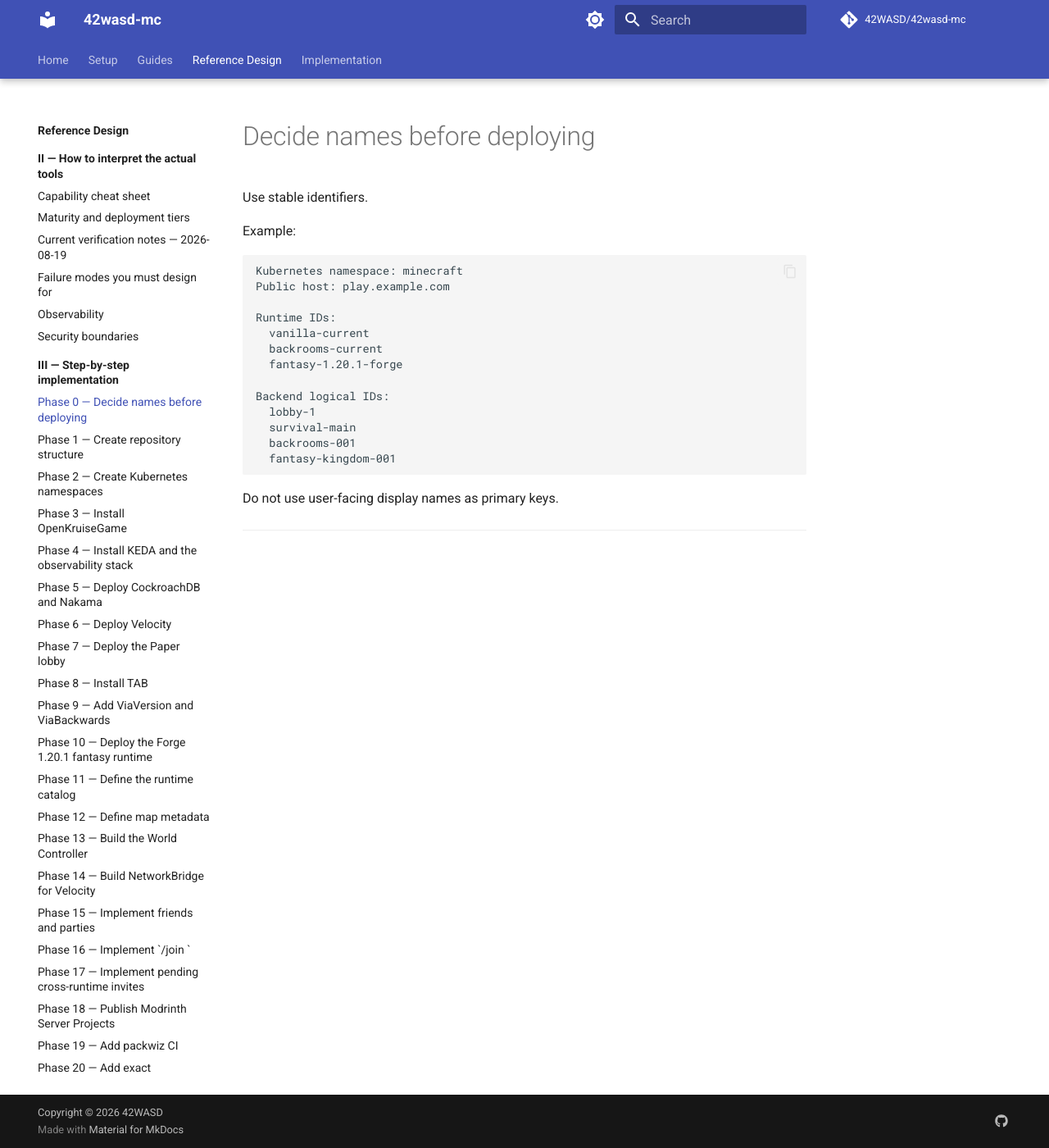
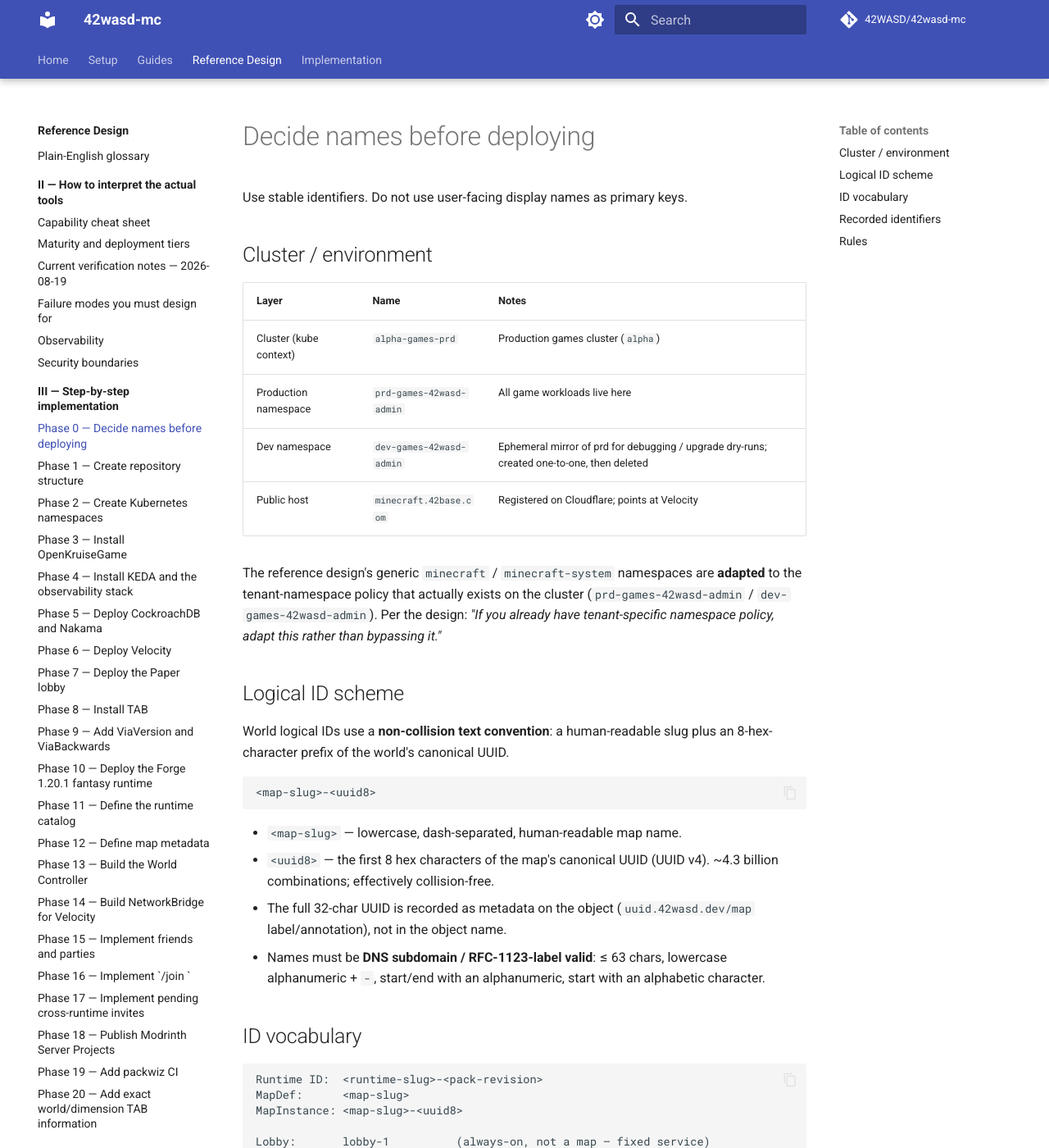
Before and after one commit to 42WASD/42wasd-mc, an MkDocs documentation site: the page built from docs/reference-design/03-step-by-step-implementation/decide-names-before-deploying/index.md, in a window 1280 px wide and 1400 px high. Shown: the whole window at 82% size. Built offline with MkDocs 1.6.1 and Material for MkDocs 9.7.7, drawn with Linux system fonts in a browser that asks for light colours; comment, search, counter and statistics services are not loaded; some of the changed text lies outside the part shown.

Commit message:
docs(reference-design): phase 0 — decide names before deploying
- Record cluster (alpha-games-prd), namespaces (prd/dev-games-42wasd-admin),
  and public host (minecraft.42base.com).
- Define non-collision world logical ID scheme <map-slug>-<uuid8>.
- Mark phase 0 done in progress.yaml and regenerate implementation index.
- Add phase-0 runbook.
- Fix docs-generate-implementation.py: flatten nested progress.yaml so
  phase statuses are read (all phases previously showed not-started).
- Gitignore world data (world-data/, world-data-export-*.tar.gz).

````diff
--- a/docs/implementation/progress.yaml
+++ b/docs/implementation/progress.yaml
@@ -11,6 +11,7 @@
 # without an explicit status inherits its nearest ancestor's.
 
 03-step-by-step-implementation:
+  decide-names-before-deploying: done
   # Phase 0 — Decide names before deploying
   # Phase 1 — Create repository structure
   # Phase 2 — Create Kubernetes namespaces
--- a/docs/reference-design/03-step-by-step-implementation/decide-names-before-deploying/index.md
+++ b/docs/reference-design/03-step-by-step-implementation/decide-names-before-deploying/index.md
@@ -1,25 +1,77 @@
 # Decide names before deploying
 
-Use stable identifiers.
+Use stable identifiers. Do not use user-facing display names as primary keys.
 
-Example:
+## Cluster / environment
+
+| Layer | Name | Notes |
+|-------|------|-------|
+| Cluster (kube context) | `alpha-games-prd` | Production games cluster (`alpha`) |
+| Production namespace | `prd-games-42wasd-admin` | All game workloads live here |
+| Dev namespace | `dev-games-42wasd-admin` | Ephemeral mirror of prd for debugging / upgrade dry-runs; created one-to-one, then deleted |
+| Public host | `minecraft.42base.com` | Registered on Cloudflare; points at Velocity |
+
+The reference design's generic `minecraft` / `minecraft-system` namespaces are
+**adapted** to the tenant-namespace policy that actually exists on the cluster
+(`prd-games-42wasd-admin` / `dev-games-42wasd-admin`). Per the design: *"If you
+already have tenant-specific namespace policy, adapt this rather than bypassing
+it."*
+
+## Logical ID scheme
+
+World logical IDs use a **non-collision text convention**: a human-readable
+slug plus an 8-hex-character prefix of the world's canonical UUID.
 
 ```text
-Kubernetes namespace: minecraft
-Public host: play.example.com
+<map-slug>-<uuid8>
+```
+
+- `<map-slug>` — lowercase, dash-separated, human-readable map name.
+- `<uuid8>` — the first 8 hex characters of the map's canonical UUID
+  (UUID v4). ~4.3&nbsp;billion combinations; effectively collision-free.
+- The full 32-char UUID is recorded as metadata on the object
+  (`uuid.42wasd.dev/map` label/annotation), not in the object name.
+- Names must be **DNS subdomain / RFC-1123-label valid**: ≤ 63 chars,
+  lowercase alphanumeric + `-`, start/end with an alphanumeric, start with an
+  alphabetic character.
+
+## ID vocabulary
+
+```text
+Runtime ID:  <runtime-slug>-<pack-revision>
+MapDef:      <map-slug>
+MapInstance: <map-slug>-<uuid8>
+
+Lobby:       lobby-1          (always-on, not a map — fixed service)
+```
+
+## Recorded identifiers
+
+```text
+Kubernetes namespace (prd): prd-games-42wasd-admin
+Kubernetes namespace (dev): dev-games-42wasd-admin
+Public host:                minecraft.42base.com
 
 Runtime IDs:
-  vanilla-current
-  backrooms-current
-  fantasy-1.20.1-forge
+  vanilla-current-r0
+  fantasy-1.20.1-forge-r4
 
-Backend logical IDs:
+Backend logical IDs (map instance):
+  survival-main-3f9a2c1b
+  backrooms-7e1d4b90
+  fantasy-kingdom-a5c09f31
+
+Fixed backends:
   lobby-1
-  survival-main
-  backrooms-001
-  fantasy-kingdom-001
 ```
 
-Do not use user-facing display names as primary keys.
+## Rules
+
+- Map instances are **derived**, not stored: given a map's fixed UUID,
+  `uuid8 = uuid[:8]`, so re-creating a map always yields the same object name
+  and GitOps reconciliation stays deterministic.
+- Never reuse the ordinal `-001` style: it collides across delete/recreate.
+- User-facing display names are presentation metadata only (a label), never
+  the primary key.
 
 ---
````
Also changed, not shown: docs/implementation/_runbook/03-step-by-step-implementation/phase-00-decide-names-before-deploying.md (added, +47 -0 lines), docs/implementation/index.md (+8 -9 lines), scripts/docs/docs-generate-implementation.py (+23 -1 lines), 1 other file.
